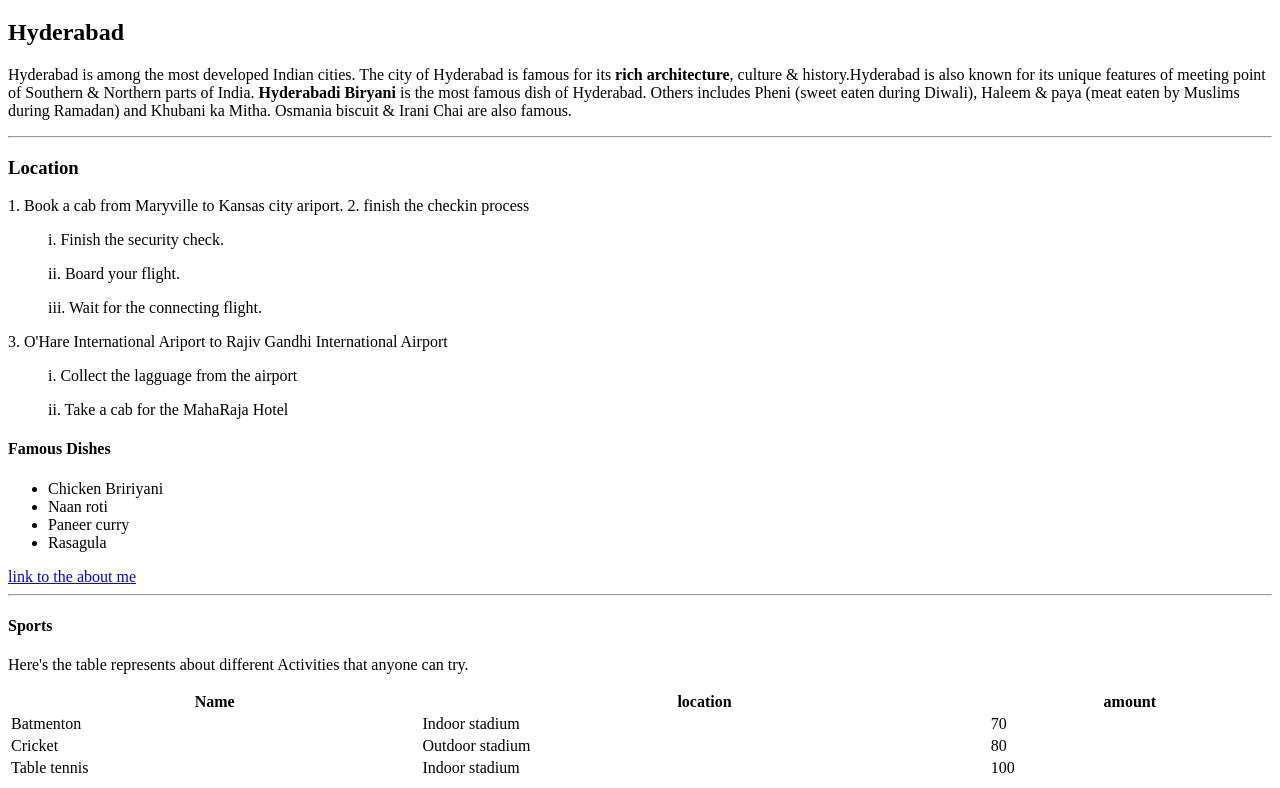
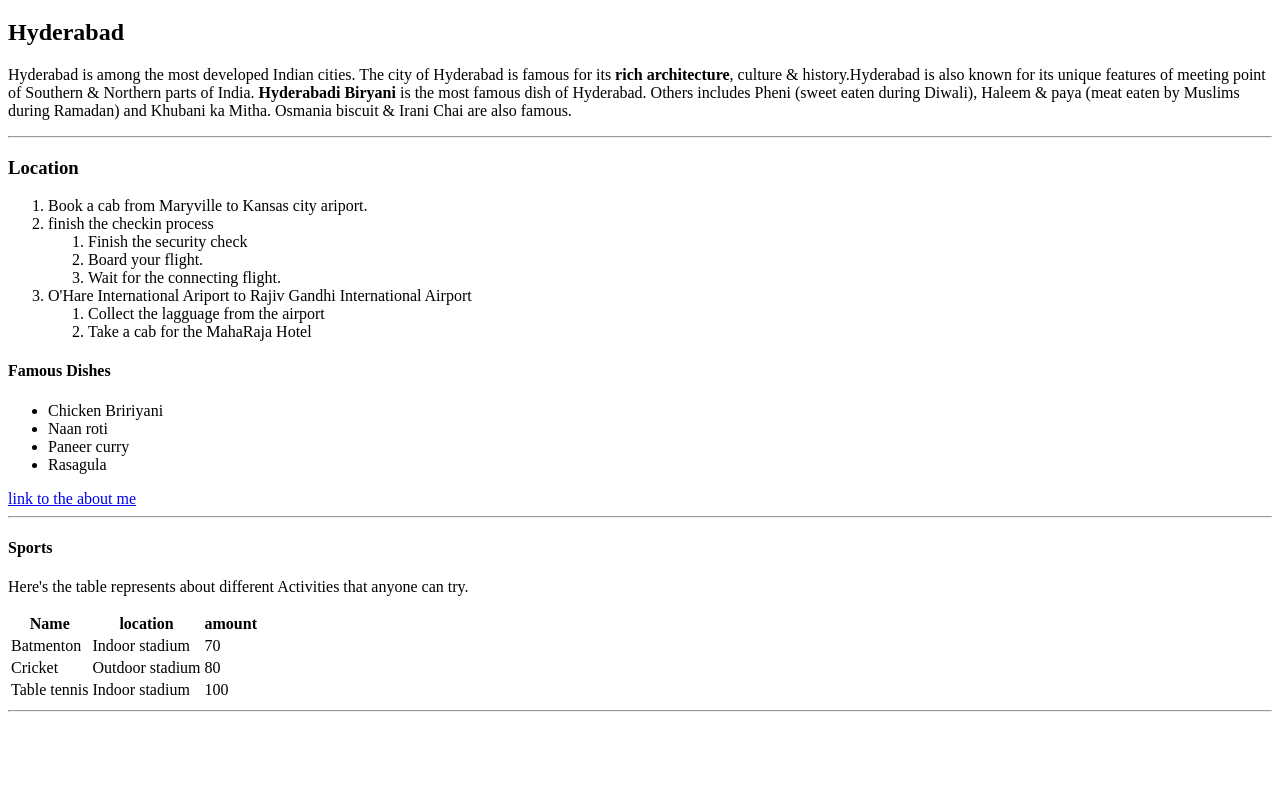
Before and after one commit to 44-563-Web-Apps-S22/webapps-s22-assignment-3-Mithusri9, a plain HTML site: page index.html in a window 1280 px wide. Shown: the part 61-849 px from the top of the page. After the commit the page ends 800 px from the top, so only its background shows below. Drawn offline with Linux system fonts and the light colour scheme.

Commit message:
Update index.html

```diff
--- a/index.html
+++ b/index.html
@@ -11,14 +11,21 @@
 
             <hr>
             <h3>Location</h3>
-            1. Book a cab from Maryville to Kansas city ariport.
-            2. finish the checkin process
-                 <ol> i. Finish the security check.</ol>
-                 <ol> ii. Board your flight.</ol>
-                 <ol> iii. Wait for the connecting flight.</ol>
-            3. O'Hare International Ariport to Rajiv Gandhi International Airport
-                 <ol> i. Collect the lagguage from the airport</ol>
-                 <ol> ii. Take a cab for the MahaRaja Hotel</ol>
+            <ol>
+            <li>Book a cab from Maryville to Kansas city ariport.</li>
+            <li>finish the checkin process</li>
+            <ol>
+                 <li>Finish the security check</li>
+                 <li>Board your flight.</li>
+                 <li>Wait for the connecting flight.</li>
+
+                 </ol>
+            <li>O'Hare International Ariport to Rajiv Gandhi International Airport</li>
+            <ol>
+                 <li> Collect the lagguage from the airport</li>
+                 <li> Take a cab for the MahaRaja Hotel</li>
+                </ol>
+            </ol>
 
         <h4>Famous Dishes</h4>
         <ul>
@@ -32,7 +39,7 @@
     <h4>Sports</h4>
 
     <p>Here's the table represents about different Activities that anyone can try. </p>
-    <table style="width:100%">
+    <table>
 
         <tr>
             <th>Name</th>
@@ -57,5 +64,8 @@
             <td>100</td>
         </tr>
     </table>
+    <hr>
+    <h2> </h2>
+
     </body>
 </html>
```
